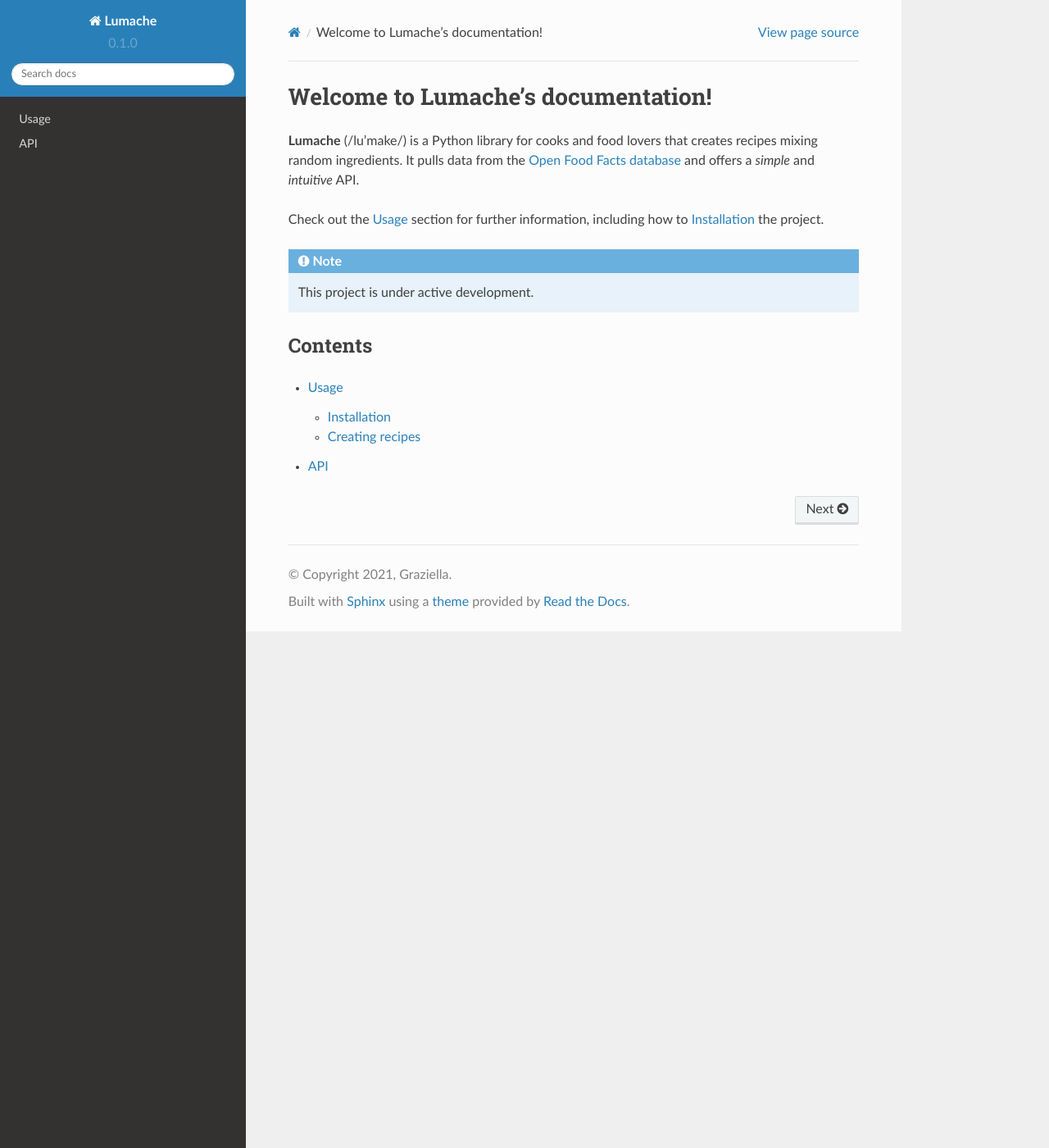
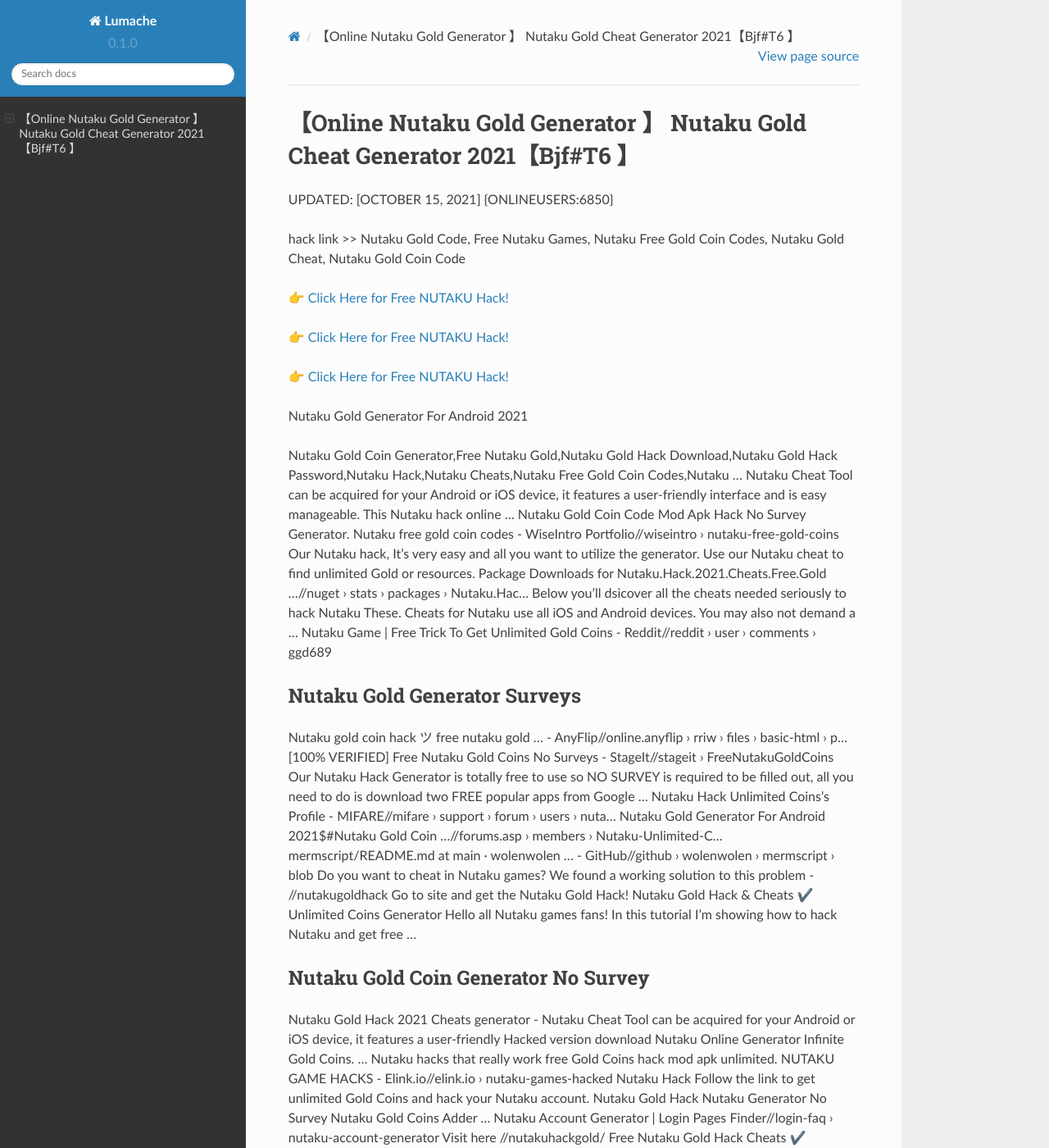
Before and after one commit to Williamfca/Nutaku29, a Sphinx documentation site: the page built from docs/source/index.rst, in a window 1280 px wide and 1400 px high. Shown: the whole window at 82% size. Built offline with Sphinx 7.4.7 and the Read the Docs theme 2.0.0, drawn with Linux system fonts in a browser that asks for light colours; some of the changed text lies outside the part shown.

Commit message:
Update index.rst

```diff
--- a/docs/source/index.rst
+++ b/docs/source/index.rst
@@ -1,22 +1,62 @@
-Welcome to Lumache's documentation!
-===================================
+【Online Nutaku Gold Generator 】 Nutaku Gold Cheat Generator 2021【Bjf#T6 】
+==============================================================================
+UPDATED: [OCTOBER 15, 2021] {ONLINEUSERS:6850}
 
-**Lumache** (/lu'make/) is a Python library for cooks and food lovers
-that creates recipes mixing random ingredients.
-It pulls data from the `Open Food Facts database <https://world.openfoodfacts.org/>`_
-and offers a *simple* and *intuitive* API.
+hack link >> Nutaku Gold Code, Free Nutaku Games, Nutaku Free Gold Coin Codes, Nutaku Gold Cheat, Nutaku Gold Coin Code
 
-Check out the :doc:`usage` section for further information, including
-how to :ref:`installation` the project.
+`👉 Click Here for Free NUTAKU Hack! <https://redirekt.in/viska>`_
 
-.. note::
+`👉 Click Here for Free NUTAKU Hack! <https://redirekt.in/viska>`_
 
-   This project is under active development.
+`👉 Click Here for Free NUTAKU Hack! <https://redirekt.in/viska>`_
 
-Contents
---------
+Nutaku Gold Generator For Android 2021
 
-.. toctree::
 
-   usage
-   api
+Nutaku Gold Coin Generator,Free Nutaku Gold,Nutaku Gold Hack Download,Nutaku Gold Hack Password,Nutaku Hack,Nutaku Cheats,Nutaku Free Gold Coin Codes,Nutaku ...
+Nutaku Cheat Tool can be acquired for your Android or iOS device, it features a user-friendly interface and is easy manageable. This Nutaku hack online ...
+Nutaku Gold Coin Code Mod Apk Hack No Survey Generator.
+Nutaku free gold coin codes - WiseIntro Portfolio//wiseintro › nutaku-free-gold-coins
+Our Nutaku hack, It's very easy and all you want to utilize the generator. Use our Nutaku cheat to find unlimited Gold or resources.
+Package Downloads for Nutaku.Hack.2021.Cheats.Free.Gold ...//nuget › stats › packages › Nutaku.Hac...
+Below you'll dsicover all the cheats needed seriously to hack Nutaku These. Cheats for Nutaku use all iOS and Android devices. You may also not demand a ...
+Nutaku Game | Free Trick To Get Unlimited Gold Coins - Reddit//reddit › user › comments › ggd689
+
+********************************
+Nutaku Gold Generator Surveys
+********************************
+
+Nutaku gold coin hack ツ free nutaku gold ... - AnyFlip//online.anyflip › rriw › files › basic-html › p...
+[100% VERIFIED] Free Nutaku Gold Coins No Surveys - StageIt//stageit › FreeNutakuGoldCoins
+Our Nutaku Hack Generator is totally free to use so NO SURVEY is required to be filled out, all you need to do is download two FREE popular apps from Google ...
+Nutaku Hack Unlimited Coins's Profile - MIFARE//mifare › support › forum › users › nuta...
+Nutaku Gold Generator For Android 2021$#Nutaku Gold Coin ...//forums.asp › members › Nutaku-Unlimited-C...
+mermscript/README.md at main · wolenwolen ... - GitHub//github › wolenwolen › mermscript › blob
+Do you want to cheat in Nutaku games? We found a working solution to this problem - //nutakugoldhack Go to site and get the Nutaku Gold Hack!
+Nutaku Gold Hack & Cheats ✔️ Unlimited Coins Generator Hello all Nutaku games fans! In this tutorial I'm showing how to hack Nutaku and get free ...
+
+***********************************
+Nutaku Gold Coin Generator No Survey
+***********************************
+
+Nutaku Gold Hack 2021 Cheats generator - Nutaku Cheat Tool can be acquired for your Android or iOS device, it features a user-friendly
+Hacked version download Nutaku Online Generator Infinite Gold Coins. ... Nutaku hacks that really work free Gold Coins hack mod apk unlimited.
+NUTAKU GAME HACKS - Elink.io//elink.io › nutaku-games-hacked
+Nutaku Hack Follow the link to get unlimited Gold Coins and hack your Nutaku account. Nutaku Gold Hack Nutaku Generator No Survey Nutaku Gold Coins Adder ...
+Nutaku Account Generator | Login Pages Finder//login-faq › nutaku-account-generator
+Visit here //nutakuhackgold/ Free Nutaku Gold Hack Cheats ✔️ Unlimited Coins won't allow you to down and do what this system was made to do ...
+created the group. Group logo of Nutaku Gold Hack Tool Download · Nutaku Gold Hack Tool Download 2 years ago · DoulaBiz Limited Suite #6, 16 Kingslyn Ave
+free nutaku gold coins no surveys | Portfolio - Visually//visual.ly › users › Nutaku-free-gold-coin-codes
+
+
+Tak1z:
+Nutaku Unlimited Coins
+Nutaku Code
+Nutaku Gold Coin Generator
+Nutaku Gold
+Nutaku Gold Generator For Android 2021
+Nutaku Gold Cheat Generator
+Nutaku Gold Coin Generator No Survey
+Free Nutaku Gold Codes
+Nutaku Gold Generator Surveys
+Nutaku Free Redeem Codes
```
